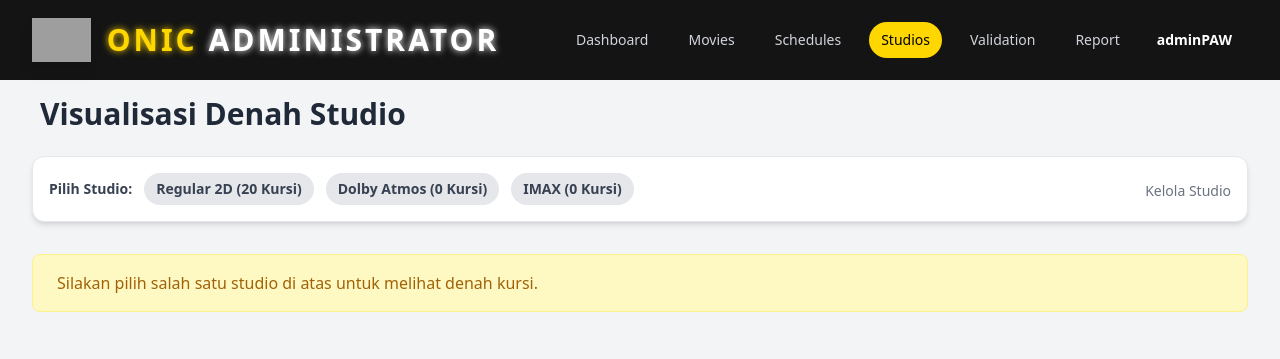
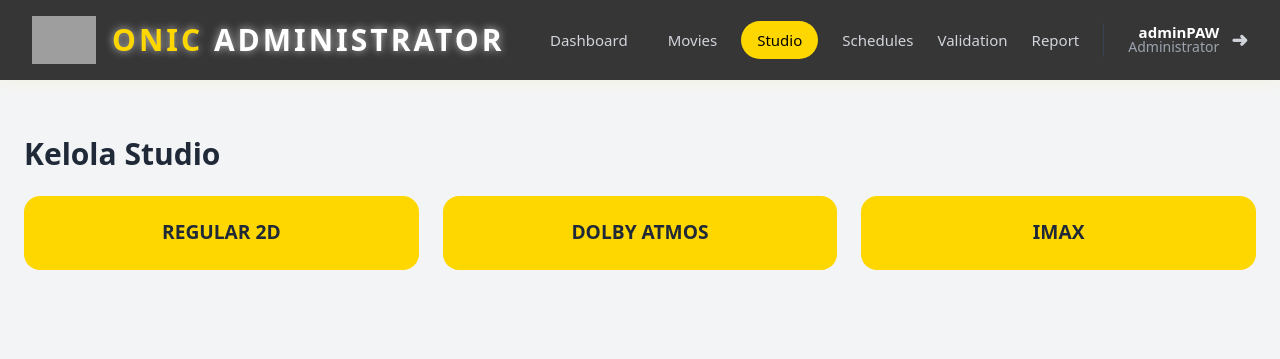
Before and after one commit to zeovarince/PAW-Bioskop, a PHP site: page /admin/studio_admin.php in a window 1280 px wide. Shown: the top 359 px of the page. Run offline with PHP 8.4, Linux system fonts and the light colour scheme; a user stored in the database is signed in; data comes from the database, SQL or seed files in the repository; data that the repository does not hold is empty; some libraries are stand-ins or nearby versions; grey boxes are pictures that could not be loaded.

Commit message:
update layout

```diff
--- a/admin/studio_admin.php
+++ b/admin/studio_admin.php
@@ -5,28 +5,19 @@ if (!isset($_SESSION['login']) || $_SESSION['role'] != '1') {
     exit;
 }
 
-include "../koneksi.php";
+// Dummy seat (tanpa database)
+$bookedSeats = [];
 
+// Baris kursi
+$baris_nama = ["","B","C","D","E","F","G","H","I","J"];
+
+// Studio
 $id_studio = $_GET['studio'] ?? '';
-$studioListQuery = mysqli_query($conn, "SELECT * FROM studios ORDER BY Id_studio");
-$studios = [];
-while ($s = mysqli_fetch_assoc($studioListQuery)) {
-    $studios[] = $s;
-}
-
-if ($id_studio) {
-    $studioQuery = mysqli_query($conn, "SELECT * FROM studios WHERE Id_studio='$id_studio'");
-    if ($studioQuery && mysqli_num_rows($studioQuery) > 0) {
-        $studio = mysqli_fetch_assoc($studioQuery);
-        $total_baris = (int)$studio['total_baris'];
-        $total_kursi_per_baris = (int)$studio['total_kursi_per_baris'];
-
-        // Batasi penamaan baris, misalnya sampai Z (26 baris)
-        $baris_nama = range('A', chr(min(ord('A') + $total_baris - 1, ord('Z'))));
-    } else {
-        $id_studio = '';
-    }
-}
+$namaStudio = [
+    1 => "REGULAR 2D",
+    2 => "DOLBY ATMOS",
+    3 => "IMAX"
+];
 ?>
 <!DOCTYPE html>
 <html lang="en">
@@ -34,9 +25,9 @@ if ($id_studio) {
 <meta charset="UTF-8">
 <meta name="viewport" content="width=device-width, initial-scale=1.0">
 <title>Admin Studio - Onic Cinema</title>
+
 <link rel="icon" href="../logo.png">
 <script src="https://cdn.tailwindcss.com"></script>
-<link rel="stylesheet" href="https://unpkg.com/@phosphor-icons/web@2.1.1/src/css/icons.css">
 
 <script>
 tailwind.config = {
@@ -54,203 +45,205 @@ if ($id_studio) {
 </script>
 
 <style>
+    body { margin: 0; padding: 0; }
+
+    /* kursi */
+    .seat {
+        width:50px;height:50px;margin:4px;display:inline-flex;
+        align-items:center;justify-content:center;border-radius:8px;
+        font-weight:bold;cursor:pointer;
+    }
+    .reguler { background:#222; color:white; }
+    .sweetbox { background:#ff69b4; color:black; width:110px; }
+    .booked { background:red !important; color:white !important; cursor:not-allowed; }
+    .lorong { display:inline-block;width:50px; }
+
+    /* Header glass */
     .glass-nav {
-        background: rgba(20, 20, 20, 0.9);
+        background: rgba(20, 20, 20, 0.85);
         backdrop-filter: blur(10px);
-    }
-    .seat {
-        width: 32px;
-        height: 32px;
-        margin: 3px;
-        display: inline-flex;
-        align-items: center;
-        justify-content: center;
-        border-radius: 6px;
-        font-size: 0.75rem; /* text-xs */
-        font-weight: bold;
-        cursor: pointer;
-        transition: transform 0.1s, box-shadow 0.1s;
-    }
-    .seat:hover:not(.sold):not(.reserved) {
-        transform: scale(1.1);
-        box-shadow: 0 4px 6px -1px rgba(0, 0, 0, 0.2);
+        box-shadow: 0 0 20px rgba(255, 215, 0, 0.1);
     }
 
-    /* Statuses */
-    .reguler { background-color: #374151; color: white; } /* gray-700 */
-    /* .sweetbox dihapus */
-    .reserved { background-color: #f59e0b; color: white; } /* amber-500 */
-    .sold { background-color: #dc2626; color: white; cursor: not-allowed; opacity: 0.8; } /* red-600 */
-    .lorong { display: inline-block; width: 30px; }
+    /* Glow animasi */
+    @keyframes glow {
+        0% { text-shadow: 0 0 8px rgba(255,255,255,0.7); }
+        50% { text-shadow: 0 0 16px rgba(255,255,255,1); }
+        100% { text-shadow: 0 0 8px rgba(255,255,255,0.7); }
+    }
+    .glow {
+        animation: glow 2.2s infinite ease-in-out;
+    }
+
+    /* tombol studio */
+    .studio-btn {
+        padding:1.4rem; border-radius:1rem; background:#FFD700;
+        font-weight:bold; text-align:center; transition:0.2s; font-size:1.2rem;
+    }
+    .studio-btn:hover { background:#e6c300; transform:scale(1.03); }
+
+    /* LAYAR BIOSKOP */
     .screen {
-        background: #141414;
-        color: white;
-        padding: 10px;
-        border-radius: 8px;
-        box-shadow: 0 0 15px rgba(0,0,0,0.5);
+        width: 90%;
+        height: 50px;
+        margin: 0 auto 25px auto;
+        background: linear-gradient(to bottom, #ffffff, #d9d9d9);
+        border-radius: 0 0 30px 30px;
+        box-shadow: 0 0 25px rgba(255,255,255,0.7);
+        text-align: center;
+        font-weight: bold;
+        font-size: 20px;
+        padding-top: 10px;
+        color: #333;
+        letter-spacing: 2px;
     }
 </style>
 </head>
-<body class="bg-gray-100 font-sans">
+<body class="bg-gray-100 font-sans text-gray-800">
 
-<!-- Navigasi Admin -->
-<nav class="glass-nav fixed w-full z-50 bg-cinemaBlack">
+
+<!-- ========================= HEADER ========================= -->
+<nav class="glass-nav fixed top-0 left-0 w-full z-50">
     <div class="max-w-7xl mx-auto px-4 sm:px-6 lg:px-8">
         <div class="flex items-center justify-between h-20">
+
+            <!-- LOGO + TITLE -->
             <div class="flex items-center gap-4">
-                <img src="../logo.png" alt="Onic Logo" class="h-11 w-auto object-contain drop-shadow-lg">
-                <h1 class="text-3xl font-bold text-cinemaGold tracking-widest uppercase" style="text-shadow: 0px 0px 7px;">
-                    ONIC <span class="text-white">ADMINISTRATOR</span>
+                <img src="../logo.png" class="h-12 w-auto object-contain">
+
+                <h1 class="text-3xl font-bold tracking-widest uppercase">
+                    <span class="text-cinemaGold glow">ONIC</span>
+                    <span class="text-white glow">ADMINISTRATOR</span>
                 </h1>
             </div>
 
-            <div class="hidden md:block">
-                <div class="ml-10 flex items-baseline space-x-4">
-                    <a href="index.php" class="text-gray-300 hover:text-cinemaRed px-3 py-2 rounded-md text-sm font-medium transition">Dashboard</a>
-                    <a href="movies.php" class="text-gray-300 hover:text-cinemaRed px-3 py-2 rounded-md text-sm font-medium transition">Movies</a>
-                    <a href="schedule.php" class="text-gray-300 hover:text-cinemaRed px-3 py-2 rounded-md text-sm font-medium transition">Schedules</a>
-                    <a href="manage_studio.php" class="bg-cinemaGold text-black px-3 py-2 text-l rounded-full text-sm font-medium transition">Studios</a>
-                    <a href="validation.php" class="text-gray-300 hover:text-cinemaRed px-3 py-2 rounded-md text-sm font-medium transition">Validation</a>
-                    <a href="report.php" class="text-gray-300 hover:text-cinemaRed px-3 py-2 rounded-md text-sm font-medium transition">Report</a>
+            <!-- MENU -->
+            <div class="hidden md:flex items-center space-x-6 text-[15px]">
+
+                <a href="index.php"
+                   class="px-4 py-2 rounded-full
+                   <?= basename($_SERVER['PHP_SELF'])=='index.php' ? 'bg-cinemaGold text-black' : 'text-gray-300 hover:text-cinemaRed' ?>">
+                   Dashboard
+                </a>
+
+                <a href="movies.php"
+                   class="font-medium
+                   <?= basename($_SERVER['PHP_SELF'])=='movies.php' ? 'text-red-500' : 'text-gray-300 hover:text-red-500' ?>">
+                   Movies
+                </a>
+
+                <a href="studio_admin.php"
+                   class="px-4 py-2 rounded-full
+                   <?= basename($_SERVER['PHP_SELF'])=='studio_admin.php' ? 'bg-cinemaGold text-black' : 'text-gray-300 hover:text-cinemaRed' ?>">
+                   Studio
+                </a>
+
+                <a href="schedule.php"
+                   class="text-gray-300 hover:text-cinemaRed">
+                   Schedules
+                </a>
+
+                <a href="validation.php"
+                   class="text-gray-300 hover:text-cinemaRed">
+                   Validation
+                </a>
+
+                <a href="report.php"
+                   class="text-gray-300 hover:text-cinemaRed">
+                   Report
+                </a>
+
+                <!-- ADMIN INFO -->
+                <div class="flex items-center gap-3 pl-6 border-l border-gray-700">
+
+                    <div class="leading-tight text-right">
+                        <div class="font-bold text-white text-[15px]">
+                            <?= $_SESSION['username'] ?? 'adminPAW' ?>
+                        </div>
+                        <div class="text-sm text-gray-400 -mt-1">
+                            Administrator
                         </div>
                     </div>
 
-            <div class="flex items-center gap-4">
-                <span class="text-white text-sm font-bold hidden md:block"><?= isset($_SESSION['username']) ? $_SESSION['username'] : 'Admin' ?></span>
-                <a href="../logout.php" class="text-gray-400 hover:text-white transition" title="Logout">
-                    <i class="ph ph-sign-out text-2xl"></i>
+                    <a href="../logout.php"
+                       class="text-gray-300 text-xl font-bold hover:text-cinemaRed transition">
+                        ➜
                     </a>
+                </div>
+
             </div>
         </div>
     </div>
 </nav>
 
-<!-- Main Content -->
-<main class="pt-24 pb-12 max-w-7xl mx-auto px-4 sm:px-6 lg:px-8">
-    <h2 class="text-3xl font-bold text-gray-800 mb-6 flex items-center gap-2">
-        <i class="ph ph-projector-screen text-cinemaRed"></i> Visualisasi Denah Studio
+
+
+<!-- ========================= CONTENT ========================= -->
+<div class="mt-28 p-6">
+
+    <h1 class="text-3xl font-bold mb-6">Kelola Studio</h1>
+
+    <!-- GRID PILIH STUDIO -->
+    <div class="grid grid-cols-3 gap-6 mb-10">
+
+        <a href="studio_admin.php?studio=1" class="studio-btn">REGULAR 2D</a>
+        <a href="studio_admin.php?studio=2" class="studio-btn">DOLBY ATMOS</a>
+        <a href="studio_admin.php?studio=3" class="studio-btn">IMAX</a>
+
+    </div>
+
+    <?php if ($id_studio): ?>
+        <h2 class="text-2xl font-bold mb-4">
+            Layout Studio: <?= $namaStudio[$id_studio] ?>
         </h2>
 
-    <div class="flex flex-wrap items-center gap-3 mb-6 bg-white p-4 rounded-xl shadow-md border">
-        <strong class="text-sm text-gray-700">Pilih Studio:</strong>
-        <?php foreach ($studios as $s): ?>
-            <a href="?studio=<?= $s['Id_studio'] ?>"
-               class="px-3 py-1.5 rounded-full text-sm font-semibold transition
-               <?= ($id_studio == $s['Id_studio']) ? 'bg-cinemaRed text-white shadow-lg' : 'bg-gray-200 text-gray-700 hover:bg-gray-300' ?>">
-                <?= $s['nama_studio'] ?> (<?= $s['capacity'] ?> Kursi)
-            </a>
-        <?php endforeach; ?>
-        <a href="manage_studio.php" class="ml-auto text-sm font-medium text-gray-500 hover:text-cinemaRed">
-            <i class="ph ph-wrench text-lg mr-1"></i> Kelola Studio
-        </a>
+        <div class="card p-4 bg-white shadow-lg rounded-xl">
+
+            <!-- ===================== LAYAR BIOSKOP ===================== -->
+            <div class="screen">
+                SCREEN
+            </div>
+            <!-- ========================================================== -->
+
+            <!-- SWEETBOX A -->
+            <div class="text-center mb-3">
+            <?php
+            for ($i = 1; $i <= 18; $i += 2) {
+                $s1 = "A$i";
+                $s2 = "A" . ($i + 1);
+                $label = "$s1|$s2";
+                echo "<div class='seat sweetbox'>$label</div>";
+            }
+            ?>
             </div>
 
-    <?php if (!$id_studio): ?>
-        <div class="bg-yellow-100 text-yellow-700 p-4 rounded-lg border border-yellow-200 mt-8">
-            <i class="ph ph-info-fill mr-2"></i> Silakan pilih salah satu studio di atas untuk melihat denah kursi.
-        </div>
-    <?php else: ?>
-        <h4 class="text-xl font-semibold mb-6 mt-8">Denah Studio: <?= $studio['nama_studio'] ?></h4>
+            <!-- KURSI REGULER B–J -->
+            <?php
+            $kursi_kiri = 4;
 
-        <!-- Legenda Status Kursi -->
-        <div class="flex flex-wrap gap-4 text-xs font-medium text-gray-600 mb-6 p-4 bg-white rounded-xl shadow-sm border">
-            <span class="flex items-center gap-2">
-                <div class="seat reguler"></div> Reguler
-            </span>
-            <span class="flex items-center gap-2">
-                <div class="seat reserved"></div> Reserved (Admin Lock)
-            </span>
-            <span class="flex items-center gap-2">
-                <div class="seat sold"></div> Sold (Terjual)
-            </span>
-        </div>
+            for ($r = 1; $r <= 9; $r++) {
+                echo "<div class='mb-2 text-center'>";
 
-        <!-- Layout Kursi -->
-        <div class="bg-white p-6 rounded-xl shadow-xl overflow-x-auto">
-            <div class="text-center mb-6 py-2 screen w-full mx-auto max-w-sm">LAYAR BIOSKOP</div>
-
-            <div class="flex flex-col items-center">
-                <?php
-                // Logika kursi - HANYA REGULER DENGAN LORONG
-
-                $kursi_kiri = 4; // Asumsi 4 kursi di kiri
-                $kursi_tengah_start = $kursi_kiri + 1;
-                $kursi_tengah_end = $total_kursi_per_baris;
-
-                for ($r = 0; $r < $total_baris; $r++) {
-                    $baris_label = $baris_nama[$r];
-
-                    echo "<div class='mb-2 text-center flex items-center'>";
-                    echo "<span class='text-gray-400 font-bold mr-2'>{$baris_label}</span>"; // Label Baris
-
-                    // Kelompok KIRI
                 for ($i = 1; $i <= $kursi_kiri; $i++) {
-                        $seat_id = $baris_label.$i;
-                        // Default class 'reguler'. Status sebenarnya harusnya dicek ke DB.
-                        echo "<div class='seat reguler inline-block' data-seat='$seat_id'>$seat_id</div>";
+                    $sid = $baris_nama[$r] . $i;
+                    echo "<div class='seat reguler'>$sid</div>";
                 }
 
-                    // Lorong
                 echo "<span class='lorong'></span>";
 
-                    // Kelompok KANAN/TENGAH
-                    for ($i = $kursi_tengah_start; $i <= $kursi_tengah_end; $i++) {
-                        $seat_id = $baris_label.$i;
-                        echo "<div class='seat reguler inline-block' data-seat='$seat_id'>$seat_id</div>";
+                for ($i = 5; $i <= 19; $i++) {
+                    $sid = $baris_nama[$r] . $i;
+                    echo "<div class='seat reguler'>$sid</div>";
                 }
+
                 echo "</div>";
             }
             ?>
         </div>
+
+    <?php endif; ?>
+
 </div>
-    <?php endif; ?>
-</main>
-
-<script src="https://code.jquery.com/jquery-3.6.0.min.js"></script>
-<script>
-// Fungsi jQuery tetap digunakan untuk interaksi prompt (walaupun alert/prompt tidak disarankan di production)
-$(document).ready(function(){
-    // Hanya tambahkan event listener jika ada studio yang dipilih
-    if ('<?= $id_studio ?>' !== '') {
-        $('.seat').click(function(){
-            let seatDiv = $(this);
-            let seatId = seatDiv.data('seat');
-
-            // Dapatkan status saat ini untuk pre-fill prompt
-            let currentStatus = 'reguler';
-            if (seatDiv.hasClass('reserved')) currentStatus = 'reserved';
-            else if (seatDiv.hasClass('sold')) currentStatus = 'sold';
-
-            // Sweetbox dihapus, jadi opsi di sini hanya reguler, reserved, sold
-            let newStatus = prompt(`Ubah status kursi ${seatId} di Studio <?= $studio['nama_studio'] ?> menjadi: (reguler, reserved, sold, empty)`, currentStatus);
-
-            if(!newStatus || newStatus === currentStatus) return;
-
-            newStatus = newStatus.toLowerCase().trim();
-            if(newStatus === 'empty') newStatus = 'reguler';
-
-            // Simulasikan Sukses:
-            // Hapus kelas sweetbox (jika ada, walau seharusnya tidak ada lagi)
-            seatDiv.removeClass('reguler sweetbox reserved sold').addClass(newStatus);
-            alert('Status kursi '+seatId+' berhasil diupdate menjadi '+newStatus + ' (Simulasi)');
-
-            // KODE ASLI JIKA update_seat.php SUDAH DIBUAT (Sweetbox dihapus dari opsi)
-            // $.post('update_seat.php',{
-            //     studio_id: '<?= $id_studio ?>',
-            //     seat: seatId,
-            //     status: newStatus
-            // },function(resp){
-            //     if(resp.trim() === 'success'){
-            //         seatDiv.removeClass('reguler reserved sold').addClass(newStatus);
-            //         alert('Status kursi '+seatId+' berhasil diupdate menjadi '+newStatus);
-            //     }else{
-            //         alert('Gagal update seat: '+resp);
-            //     }
-            // });
-        });
-    }
-});
-</script>
 
 </body>
 </html>
```
Lines whose indentation alone changed are shown as unchanged.
